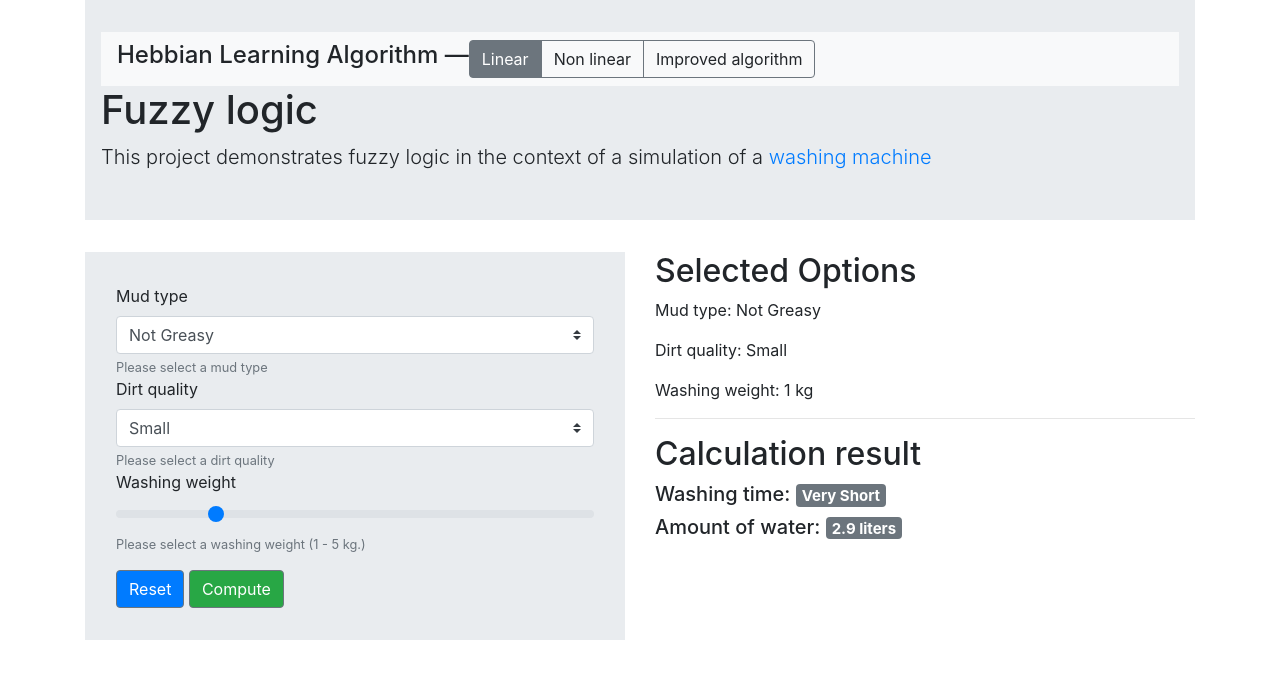
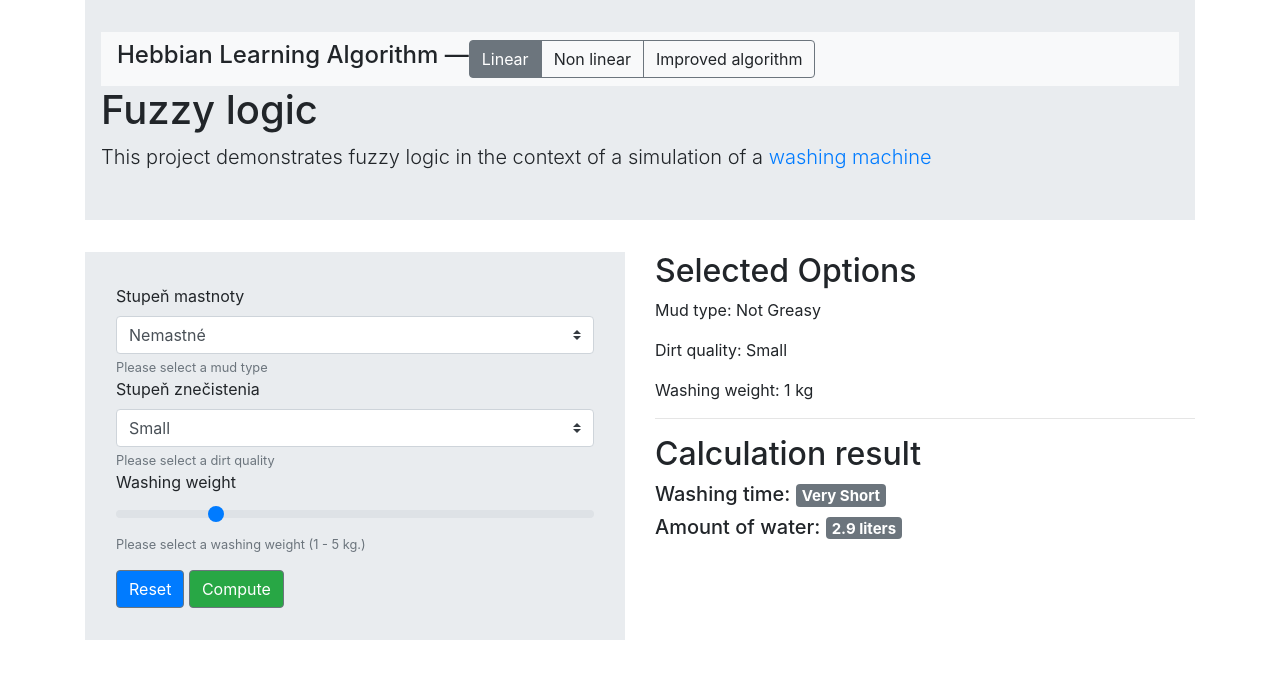
Before and after one commit to adamtheiner/fuzzy, a plain HTML site: page index.html in a window 1280 px wide. Drawn offline with Linux system fonts and the light colour scheme.

Commit message:
updateSK

```diff
--- a/index.html
+++ b/index.html
@@ -40,18 +40,18 @@
 							<div id="" class="container-fluid">
 								<form id="m_form" onsubmit="return false;">
 									<div class="form-group">
-										<label for="greasy_OptionSelect">Mud type</label>
+										<label for="greasy_OptionSelect">Stupeň mastnoty</label>
 										<select id="greasy_OptionSelect" class="custom-select">
-											<option value="Not Greasy">Not Greasy</option>
-											<option value="Medium">Medium</option>
-											<option value="Greasy">Greasy</option>
+											<option value="Not Greasy">Nemastné</option>
+											<option value="Stredne mastné">Medium</option>
+											<option value="Greasy">Mastné</option>
 										</select>
 										<small id="weight_OptionHelp" class="form-text text-muted">Please select a mud type</small>
-										<label for="dirt_QualitySelect">Dirt quality</label>
+										<label for="dirt_QualitySelect">Stupeň  znečistenia</label>
 										<select id="dirt_QualitySelect" class="custom-select">
-											<option value="Small">Small</option>
-											<option value="Medium">Medium</option>
-											<option value="Large">Large</option>
+											<option value="Slabo znečistené">Small</option>
+											<option value="Stredne znečistené">Medium</option>
+											<option value="Silno znečistené">Large</option>
 										</select>
 										<small id="dirt_QualityHelp" class="form-text text-muted">Please select a dirt quality</small>
 										<label for="wash_Weight">Washing weight</label>
```
